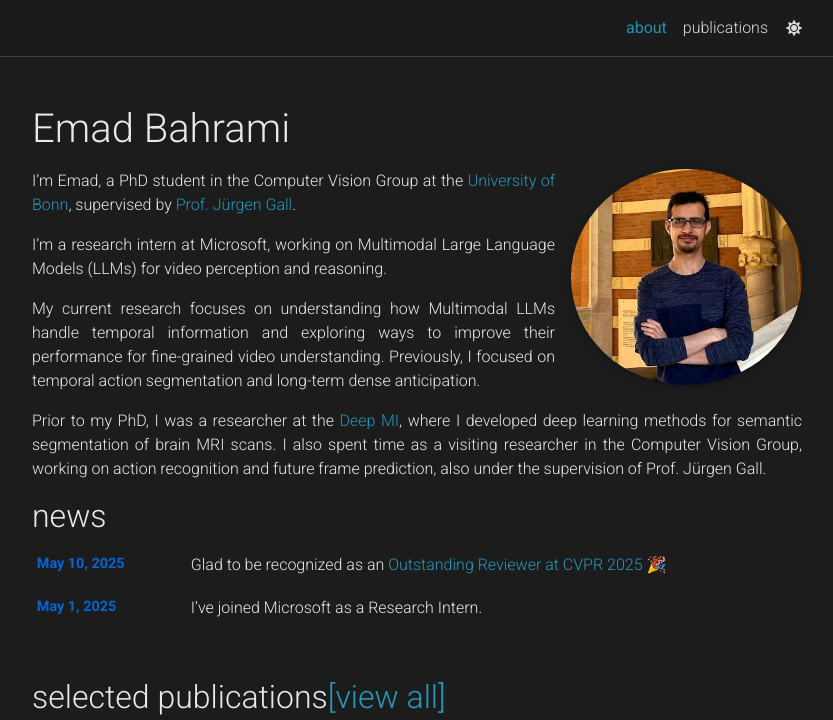
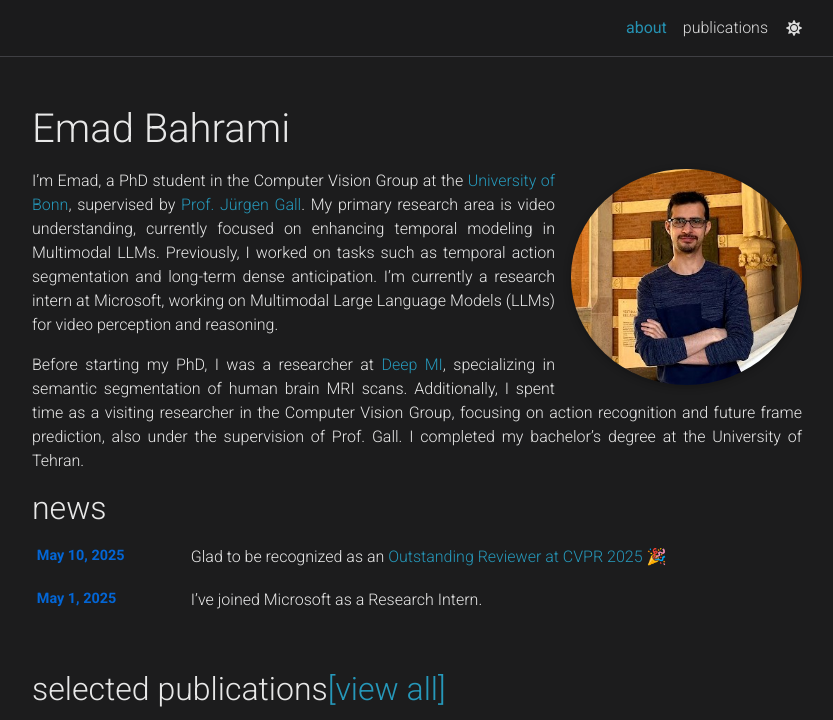
Before and after one commit to 3madbr/3madbr.github.io, a Jekyll site: the page built from _pages/about.md, in a window 1280 px wide and 998 px high, cut to the strip 0-720 px from the top of the window. Shown: the whole strip, without its empty margins (223-1056 px from the left). Built offline with Jekyll 4.4.1, drawn with Linux system fonts in a browser that asks for light colours; full-size pictures stand in for the smaller copies a plugin makes; comment, search, counter and statistics services are not loaded; a style sheet for code colours, icons or effects is not loaded.

Commit message:
update bio

```diff
--- a/_pages/about.md
+++ b/_pages/about.md
@@ -13,11 +13,8 @@ selected_papers: true # includes a list of papers marked as "selected={true}"
 social: true  # includes social icons at the bottom of the page
 ---
 
-I’m Emad, a PhD student in the Computer Vision Group at the [University of Bonn](https://www.uni-bonn.de/en/home?set_language=en), supervised by [Prof. Jürgen Gall](https://pages.iai.uni-bonn.de/gall_juergen/).
-
-I’m a research intern at Microsoft, working on Multimodal Large Language Models (LLMs) for video perception and reasoning.
-
-My current research focuses on understanding how Multimodal LLMs handle temporal information and exploring ways to improve their performance for fine-grained video understanding. Previously, I focused on temporal action segmentation and long-term dense anticipation.
+I’m Emad, a PhD student in the Computer Vision Group at the [University of Bonn](https://www.uni-bonn.de/en/home?set_language=en), supervised by [Prof. Jürgen Gall](https://pages.iai.uni-bonn.de/gall_juergen/). My primary research area is video understanding, currently focused on enhancing temporal modeling in Multimodal LLMs. Previously, I worked on tasks such as temporal action segmentation and long-term dense anticipation.
+I’m currently a research intern at Microsoft, working on Multimodal Large Language Models (LLMs) for video perception and reasoning.
 
 
-Prior to my PhD, I was a researcher at the [Deep MI](https://deep-mi.org/), where I developed deep learning methods for semantic segmentation of brain MRI scans. I also spent time as a visiting researcher in the Computer Vision Group, working on action recognition and future frame prediction, also under the supervision of Prof. Jürgen Gall.
+Before starting my PhD, I was a researcher at [Deep MI](https://deep-mi.org/), specializing in semantic segmentation of human brain MRI scans. Additionally, I spent time as a visiting researcher in the Computer Vision Group, focusing on action recognition and future frame prediction, also under the supervision of Prof. Gall. I completed my bachelor's degree at the University of Tehran.
```
